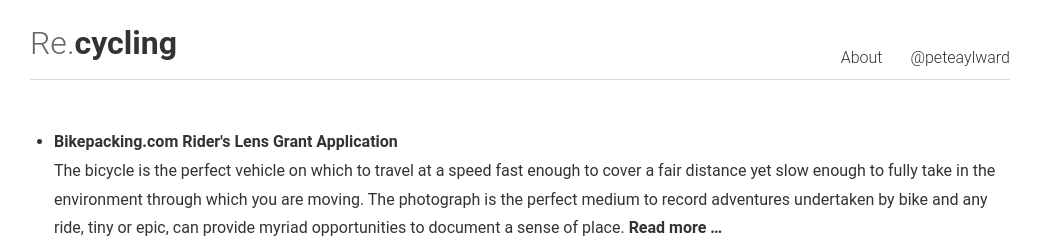
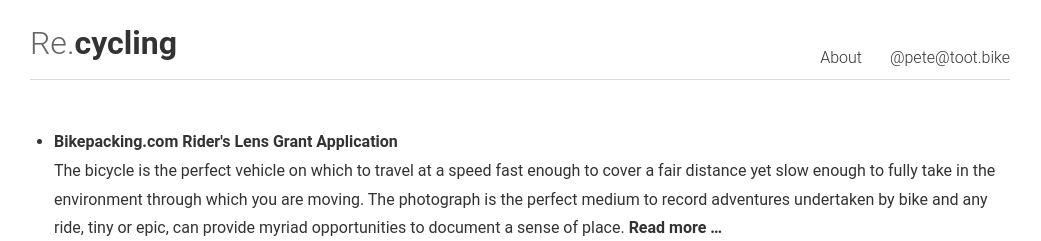
Before and after one commit to hypertelia/hypertelia.github.io, a Jekyll site: the page built from README.md, in a window 1280 px wide. Shown: the top 241 px of the page, without its empty margins (120-1161 px from the left). Built offline with Jekyll 4.4.1, drawn with Linux system fonts in a browser that asks for light colours; our own code applies the rules of GitHub Pages for plain Markdown files.

Commit message:
change twitter link to mastodon

```diff
--- a/_includes/link.html
+++ b/_includes/link.html
@@ -1 +1 @@
-<a href="https://twitter.com/peteaylward">@peteaylward</a>
+<a rel="me" href="https://toot.bike/@pete">@pete@toot.bike</a>
```
